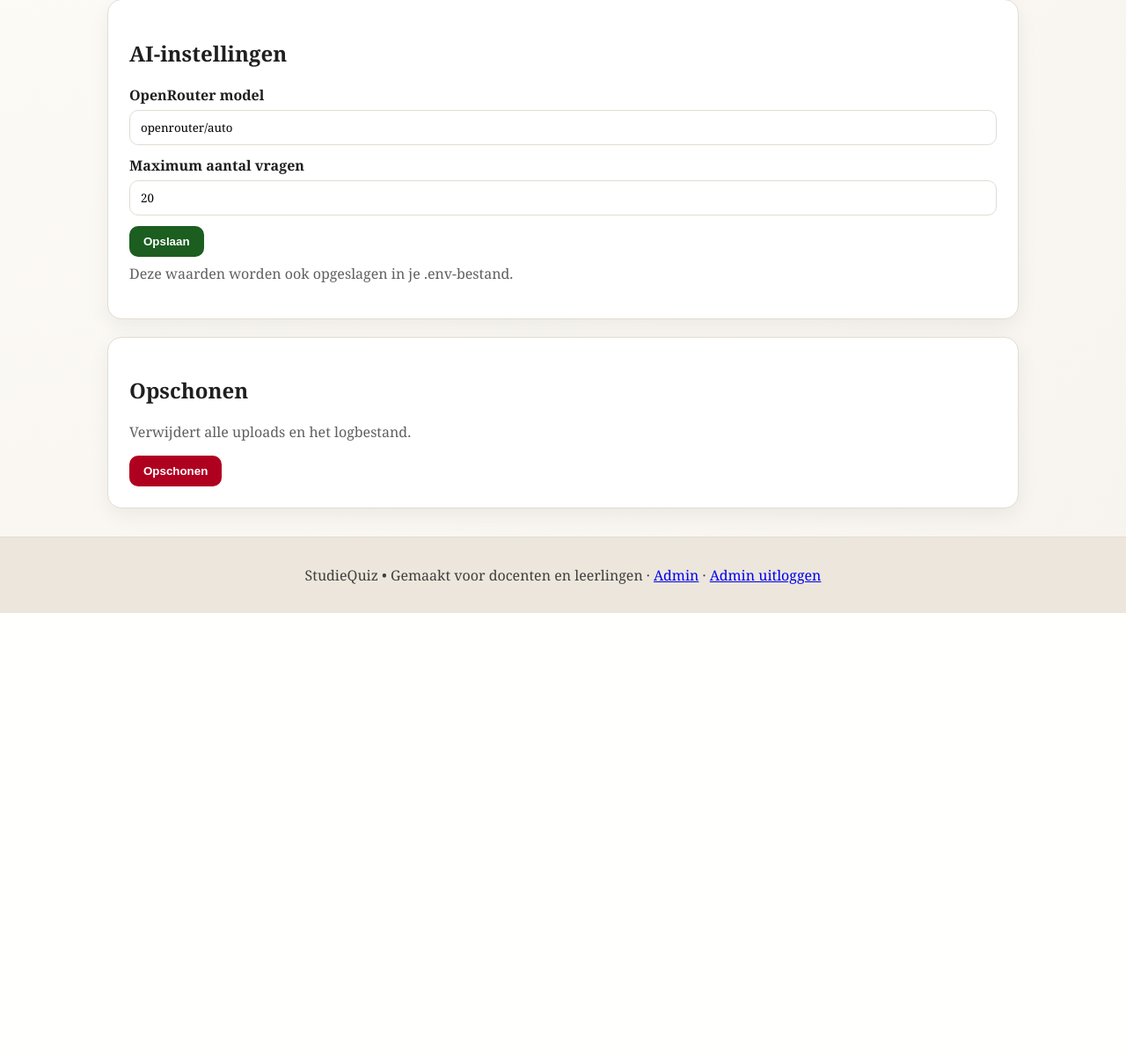
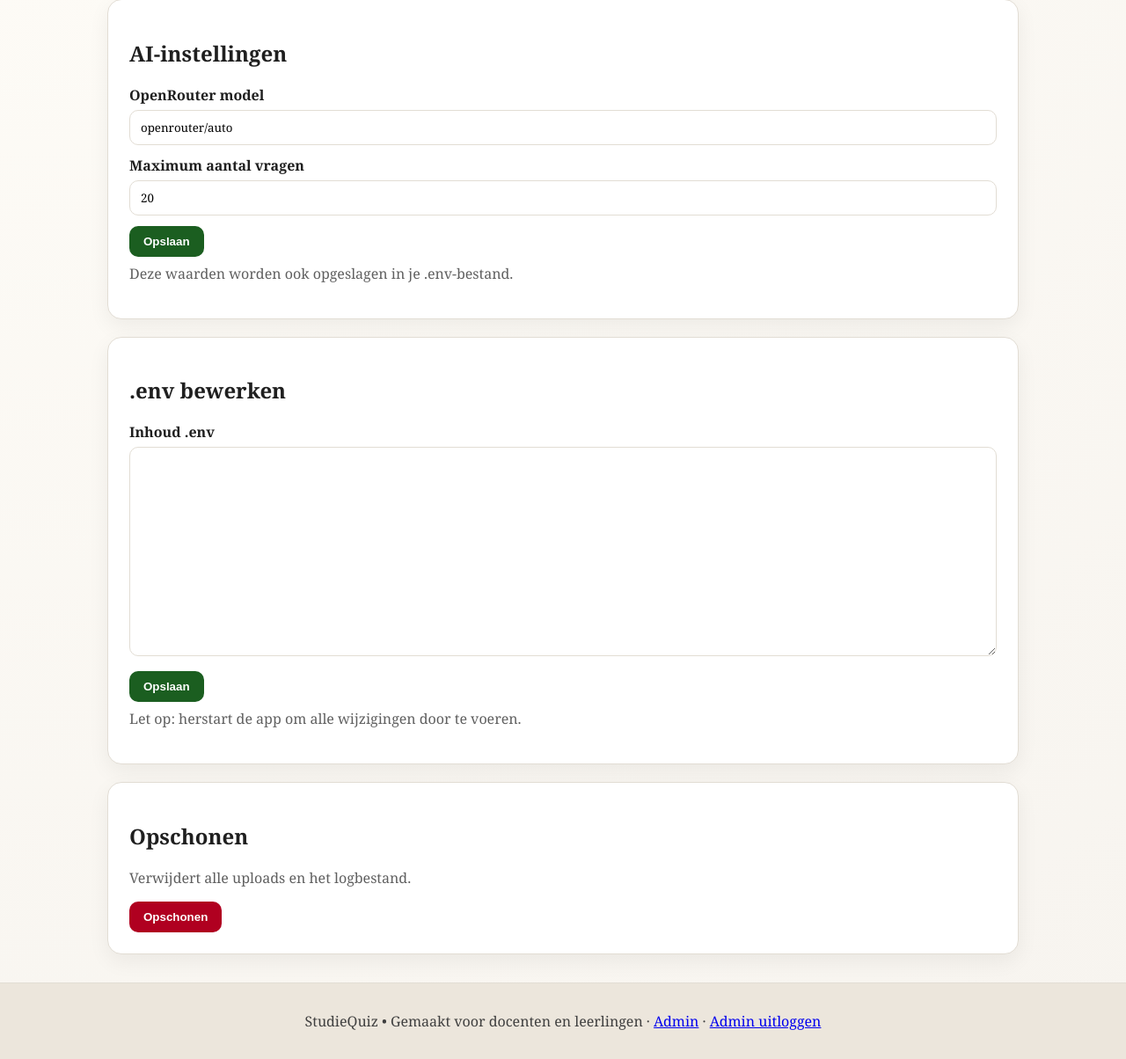
Before and after one commit to ray491/studiequiz, a Flask app: page /admin in a window 1280 px wide. Shown: the part 558-1762 px from the top of the page at 88% size. Before the commit the page ends 1255 px from the top, so only its background shows below. Run offline with Flask 3, Linux system fonts and the light colour scheme; the visitor is signed in with stand-in values (Sample User, id 1).

Commit message:
Add .env editing functionality to admin dashboard

```diff
--- a/templates/admin_dashboard.html
+++ b/templates/admin_dashboard.html
@@ -38,6 +38,18 @@
     </div>
 
     <div class="card">
+      <h2>.env bewerken</h2>
+      <form method="post" action="{{ url_for('admin_env_update') }}">
+        <label for="env_text">Inhoud .env</label>
+        <textarea id="env_text" name="env_text" rows="12">{{ env_text }}</textarea>
+        <div style="margin-top: 12px;">
+          <button class="btn" type="submit">Opslaan</button>
+        </div>
+      </form>
+      <p class="muted" style="margin-top: 8px;">Let op: herstart de app om alle wijzigingen door te voeren.</p>
+    </div>
+
+    <div class="card">
       <h2>Opschonen</h2>
       <form method="post" action="{{ url_for('admin_cleanup') }}" onsubmit="return confirm('Uploads en logbestand opschonen?');">
         <p class="muted">Verwijdert alle uploads en het logbestand.</p>
```
